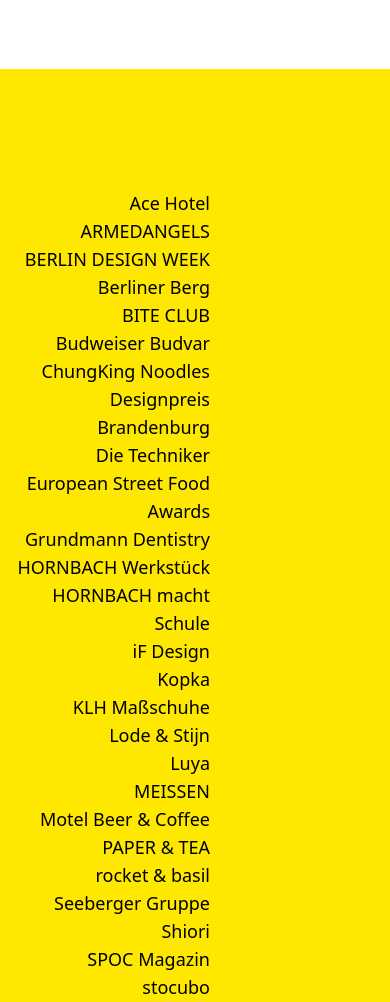
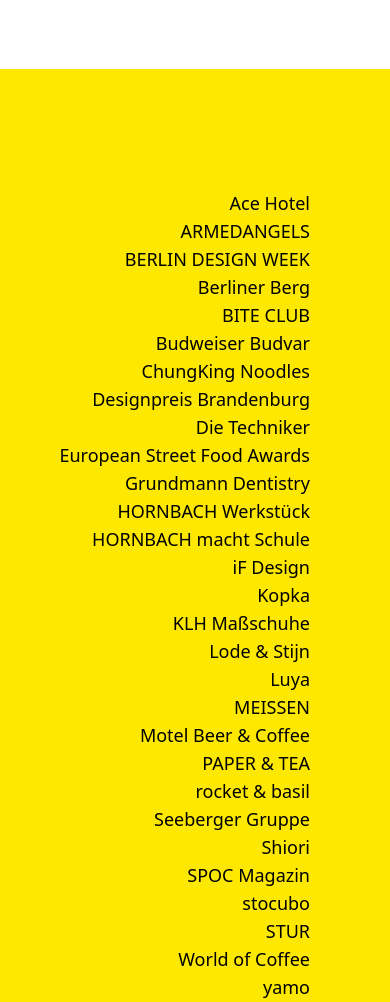
Before and after one commit to htonnyg-droid/Group-website-project, a website: page src/sections/hero.html in a window 390 px wide. Shown: the part 2393-3395 px from the top of the page. Drawn offline with Linux system fonts and the light colour scheme; files whose address does not match are found by name.

Commit message:
fixing the text in the yellow shaped image

```diff
--- a/src/sections/hero.html
+++ b/src/sections/hero.html
@@ -77,7 +77,7 @@
 
     </div>
 
-    <div class="text-right w-full text-lg pr-45 m-0 py-30 font-outfit  [clip-path:polygon(100%_0,100%_95%,26%_99%,0_95%,0_0)] bg-[#FFE800] "
+    <div class="text-right w-full text-lg pr-20 md:pr-45 m-0 py-30 font-outfit  [clip-path:polygon(100%_0,100%_95%,26%_99%,0_95%,0_0)] bg-[#FFE800] "
         id="references">
         <!-- <div class="absolute w-79.5 h-225 top-[3906px] left-249.5 font-[Outfit] font-normal text-[24px] leading-none tracking-normal text-right opacity-100 [clip-path:polygon(100%_0,100%_95%,26%_99%,0_95%,0_0)] bg-[#FFE800]"> -->
         <a href="https://acehotel.com/">Ace Hotel</a><br>
```
Also changed, not shown: index.html (+2 -0 lines), output.css.
